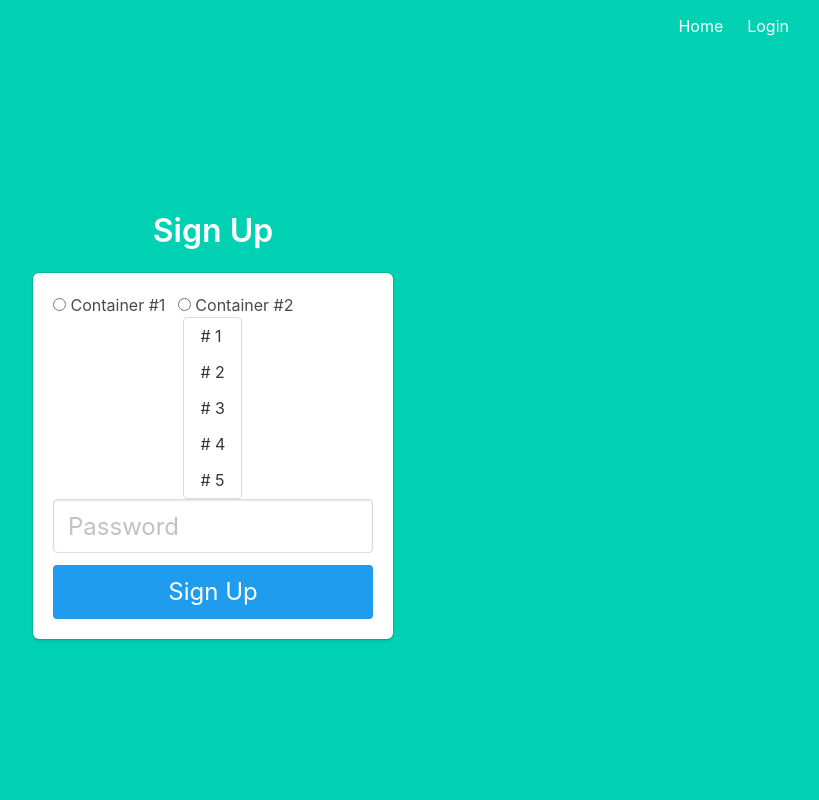
After one commit to paszczep/temperature-ui, a Flask app: template application/templates/new_task.html in a window 1280 px wide. The commit adds this page. Shown: the whole page, without its empty margins (427-1246 px from the left). Run offline with Flask 3, Linux system fonts and the light colour scheme; the template is opened without the code that fills it, so the values that code supplies are empty.

Commit message:
moving along

```diff
--- a/application/__init__.py
+++ b/application/__init__.py
@@ -32,7 +32,6 @@ def create_app():
 
     @login_manager.user_loader
     def load_user(user_id):
-        # since the user_id is just the primary key of our user table, use it in the query for the user
         return User.query.get(int(user_id))
 
     from .auth import auth as auth_blueprint
--- a/application/templates/base.html
+++ b/application/templates/base.html
@@ -19,27 +19,34 @@
 
                     <div id="navbarMenuHeroA" class="navbar-menu">
                         <div class="navbar-end">
+
                             <a href="{{ url_for('main.index') }}" class="navbar-item">
                                 Home
                             </a>
+
+                            {% if not current_user.is_authenticated %}
+                            <a href="{{ url_for('auth.login') }}" class="navbar-item">
+                                Login
+                            </a>
+                            {% endif %}
+
+
                             {% if current_user.is_authenticated %}
                             <a href="{{ url_for('main.profile') }}" class="navbar-item">
                                 Profile
                             </a>
-                            {% endif %}
-                            {% if not current_user.is_authenticated %}
-                            <a href="{{ url_for('auth.login') }}" class="navbar-item">
-                                Login
+
+                            <a href="{{ url_for('input.signup') }}" class="navbar-item">
+                                New task
                             </a>
                             <a href="{{ url_for('auth.signup') }}" class="navbar-item">
-                                Sign Up
+                                Add User
                             </a>
-                            {% endif %}
-                            {% if current_user.is_authenticated %}
                             <a href="{{ url_for('auth.logout') }}" class="navbar-item">
                                 Logout
                             </a>
                             {% endif %}
+
                         </div>
                     </div>
                 </div>
--- /dev/null
+++ b/application/templates/new_task.html
@@ -0,0 +1,47 @@
+{% extends "base.html" %}
+
+{% block content %}
+<div class="column is-4 is-offset-4">
+    <h3 class="title">Sign Up</h3>
+    <div class="box">
+        <form method="POST" action="/signup">
+
+
+            <div class="control">
+              <label class="radio">
+                <input type="radio" name="answer">
+                Container #1
+              </label>
+              <label class="radio">
+                <input type="radio" name="answer">
+                Container #2
+              </label>
+            </div>
+
+
+
+            <div class="container">
+                <div class="select is-multiple">
+                    <select multiple size="5">
+                        <option value="no_1"># 1</option>
+                        <option value="no_2"># 2</option>
+                        <option value="no_3"># 3</option>
+                        <option value="no_4"># 4</option>
+                        <option value="no_5"># 5</option>
+                    </select>
+                </div>
+            </div>
+
+
+
+            <div class="field">
+                <div class="control">
+                    <input class="input is-large" type="password" name="password" placeholder="Password">
+                </div>
+            </div>
+
+            <button class="button is-block is-info is-large is-fullwidth">Sign Up</button>
+        </form>
+    </div>
+</div>
+{% endblock %}
```
Also changed, not shown: application/auth.py (+2 -5 lines), application/input.py (added, +11 -0 lines), application/templates/datetime.html (added, +14 -0 lines).
